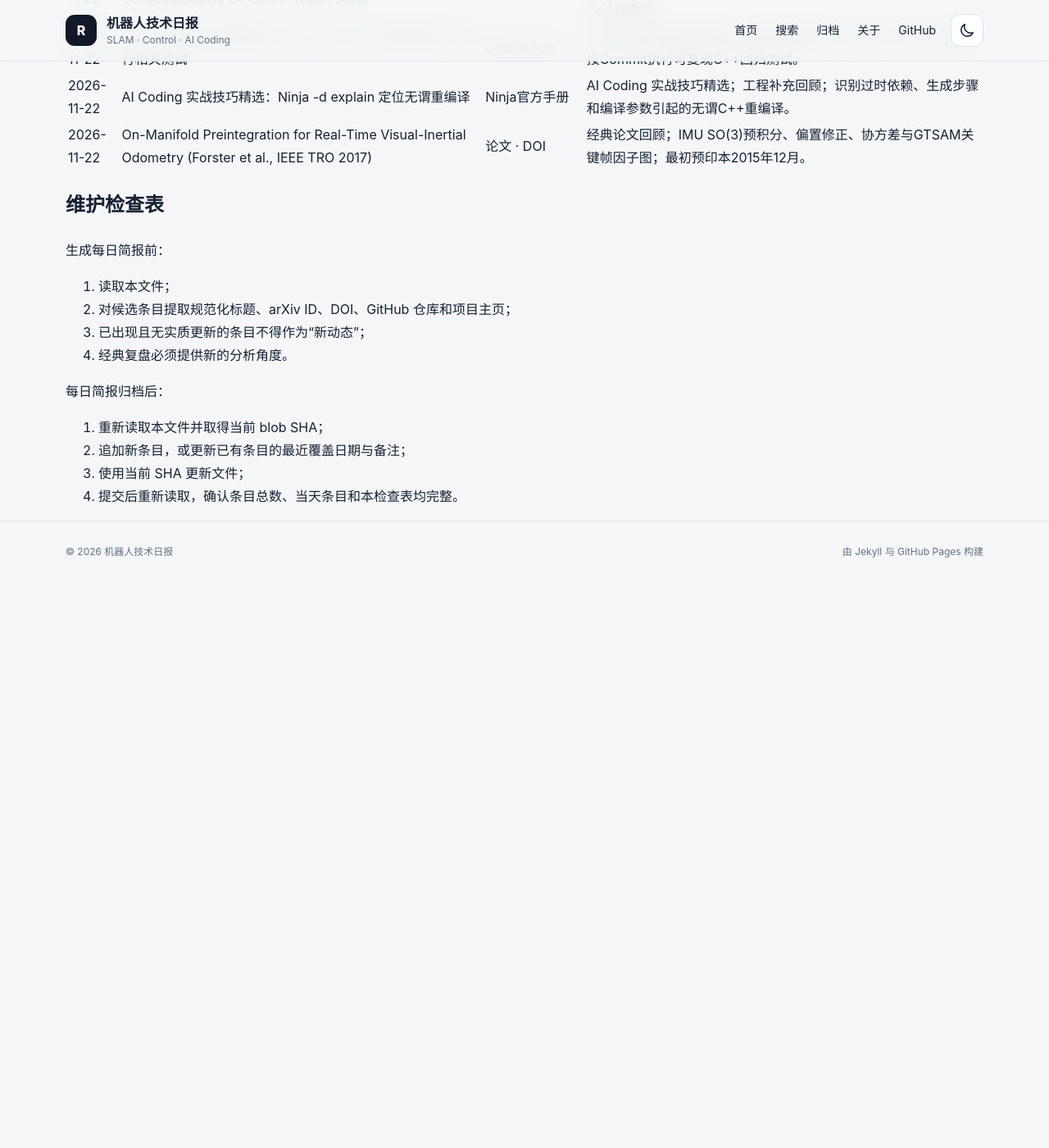
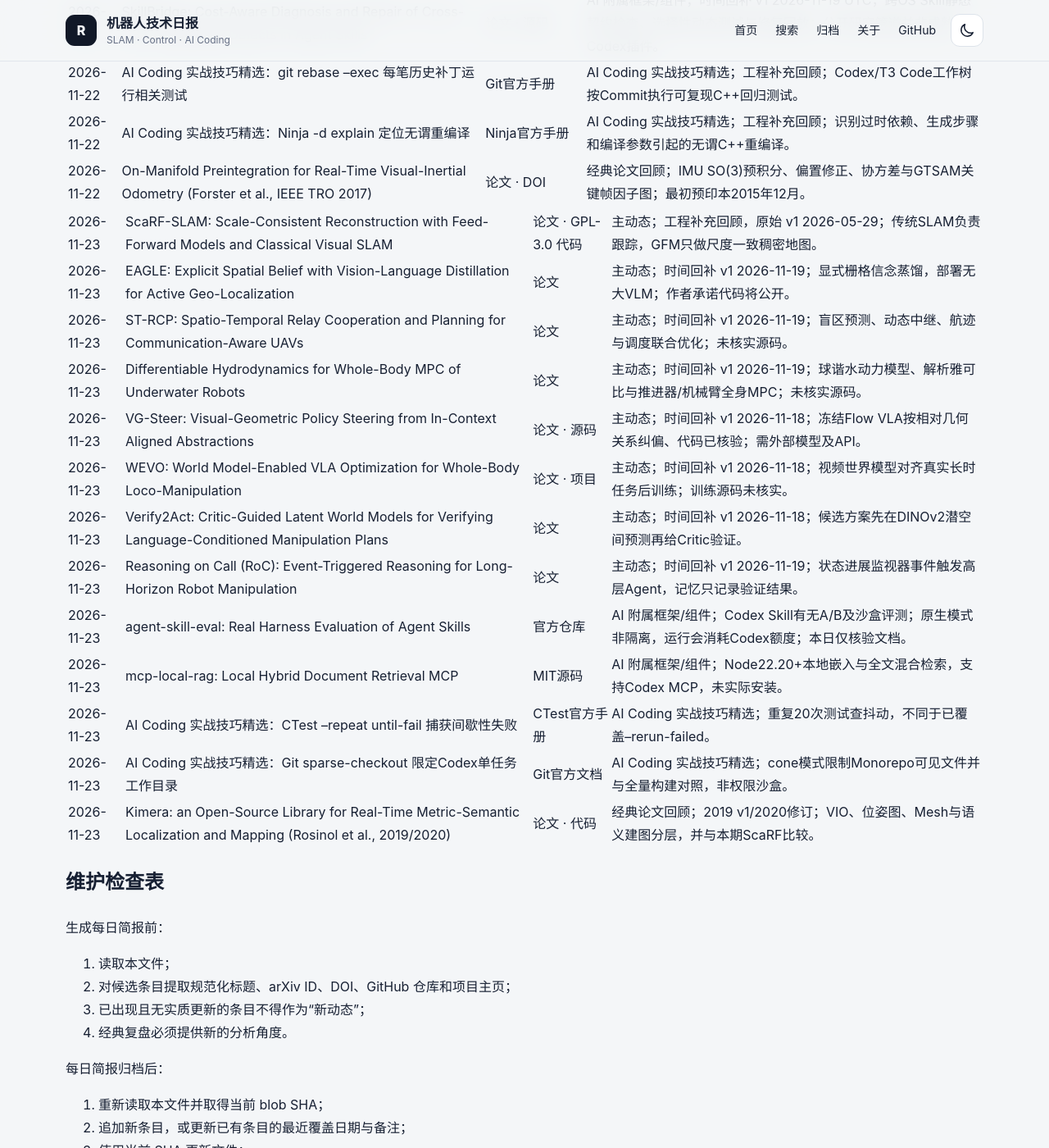
Before and after one commit to helywin/daily, a Jekyll site: the page built from robotics-brief-covered-items.md, in a window 1280 px wide and 1400 px high, scrolled down 97881 px. Shown: the whole window at 82% size. Built offline with Jekyll 4.4.1, drawn with Linux system fonts in a browser that asks for light colours; our own code applies the rules of GitHub Pages for plain Markdown files; before the commit the page ends 98589 px from its top, so only the background shows below that; some of the changed text lies outside the part shown.

Commit message:
docs: update robotics brief coverage index for 2026-11-23

```diff
--- a/robotics-brief-covered-items.md
+++ b/robotics-brief-covered-items.md
@@ -1,6 +1,8 @@
 # 机器人技术简报已覆盖条目索引
 
-> 最后更新：2026-11-22（Asia/Shanghai）
+> 最后更新：2026-11-23（Asia/Shanghai）
+>
+> 2026-11-23 新增 8 条主动态、2 条 AI/LLM 附属框架/组件、2 条 AI Coding 实战技巧精选与 1 篇经典论文回顾，共 13 条，累计 1,454 条。
 >
 > 用途：每日简报选题前强制查重。本文件保留全部历史条目的最近覆盖日期、规范标题、至少一个可直接访问的原始来源和必要备注。
 >
@@ -1770,6 +1772,20 @@
 | 2026-11-22 | AI Coding 实战技巧精选：Ninja -d explain 定位无谓重编译 | [Ninja官方手册](https://ninja-build.org/manual.html) | AI Coding 实战技巧精选；工程补充回顾；识别过时依赖、生成步骤和编译参数引起的无谓C++重编译。 |
 | 2026-11-22 | On-Manifold Preintegration for Real-Time Visual-Inertial Odometry (Forster et al., IEEE TRO 2017) | [论文](https://arxiv.org/abs/1512.02363) · [DOI](https://doi.org/10.1109/TRO.2016.2597321) | 经典论文回顾；IMU SO(3)预积分、偏置修正、协方差与GTSAM关键帧因子图；最初预印本2015年12月。 |
 
+| 2026-11-23 | ScaRF-SLAM: Scale-Consistent Reconstruction with Feed-Forward Models and Classical Visual SLAM | [论文](https://arxiv.org/abs/2606.00307) · [GPL-3.0 代码](https://github.com/ori-drs/ScaRF-SLAM) | 主动态；工程补充回顾，原始 v1 2026-05-29；传统SLAM负责跟踪，GFM只做尺度一致稠密地图。 |
+| 2026-11-23 | EAGLE: Explicit Spatial Belief with Vision-Language Distillation for Active Geo-Localization | [论文](https://arxiv.org/abs/2611.25866) | 主动态；时间回补 v1 2026-11-19；显式栅格信念蒸馏，部署无大VLM；作者承诺代码将公开。 |
+| 2026-11-23 | ST-RCP: Spatio-Temporal Relay Cooperation and Planning for Communication-Aware UAVs | [论文](https://arxiv.org/abs/2611.25558) | 主动态；时间回补 v1 2026-11-19；盲区预测、动态中继、航迹与调度联合优化；未核实源码。 |
+| 2026-11-23 | Differentiable Hydrodynamics for Whole-Body MPC of Underwater Robots | [论文](https://arxiv.org/abs/2611.25373) | 主动态；时间回补 v1 2026-11-19；球谐水动力模型、解析雅可比与推进器/机械臂全身MPC；未核实源码。 |
+| 2026-11-23 | VG-Steer: Visual-Geometric Policy Steering from In-Context Aligned Abstractions | [论文](https://arxiv.org/abs/2611.25199) · [源码](https://github.com/arthurfenderbucker/VG-Steer) | 主动态；时间回补 v1 2026-11-18；冻结Flow VLA按相对几何关系纠偏、代码已核验；需外部模型及API。 |
+| 2026-11-23 | WEVO: World Model-Enabled VLA Optimization for Whole-Body Loco-Manipulation | [论文](https://arxiv.org/abs/2611.25251) · [项目](https://qianzhong-chen.github.io/wevo.github.io/) | 主动态；时间回补 v1 2026-11-18；视频世界模型对齐真实长时任务后训练；训练源码未核实。 |
+| 2026-11-23 | Verify2Act: Critic-Guided Latent World Models for Verifying Language-Conditioned Manipulation Plans | [论文](https://arxiv.org/abs/2611.25243) | 主动态；时间回补 v1 2026-11-18；候选方案先在DINOv2潜空间预测再给Critic验证。 |
+| 2026-11-23 | Reasoning on Call (RoC): Event-Triggered Reasoning for Long-Horizon Robot Manipulation | [论文](https://arxiv.org/abs/2611.26341) | 主动态；时间回补 v1 2026-11-19；状态进展监视器事件触发高层Agent，记忆只记录验证结果。 |
+| 2026-11-23 | agent-skill-eval: Real Harness Evaluation of Agent Skills | [官方仓库](https://github.com/tardigrde/agent-skill-eval) | AI 附属框架/组件；Codex Skill有无A/B及沙盒评测；原生模式非隔离，运行会消耗Codex额度；本日仅核验文档。 |
+| 2026-11-23 | mcp-local-rag: Local Hybrid Document Retrieval MCP | [MIT源码](https://github.com/shinpr/mcp-local-rag) | AI 附属框架/组件；Node22.20+本地嵌入与全文混合检索，支持Codex MCP，未实际安装。 |
+| 2026-11-23 | AI Coding 实战技巧精选：CTest --repeat until-fail 捕获间歇性失败 | [CTest官方手册](https://cmake.org/cmake/help/latest/manual/ctest.1.html) | AI Coding 实战技巧精选；重复20次测试查抖动，不同于已覆盖--rerun-failed。 |
+| 2026-11-23 | AI Coding 实战技巧精选：Git sparse-checkout 限定Codex单任务工作目录 | [Git官方文档](https://git-scm.com/docs/git-sparse-checkout) | AI Coding 实战技巧精选；cone模式限制Monorepo可见文件并与全量构建对照，非权限沙盒。 |
+| 2026-11-23 | Kimera: an Open-Source Library for Real-Time Metric-Semantic Localization and Mapping (Rosinol et al., 2019/2020) | [论文](https://arxiv.org/abs/1910.02490) · [代码](https://github.com/MIT-SPARK/Kimera-VIO) | 经典论文回顾；2019 v1/2020修订；VIO、位姿图、Mesh与语义建图分层，并与本期ScaRF比较。 |
+
 ## 维护检查表
 
 生成每日简报前：
```
